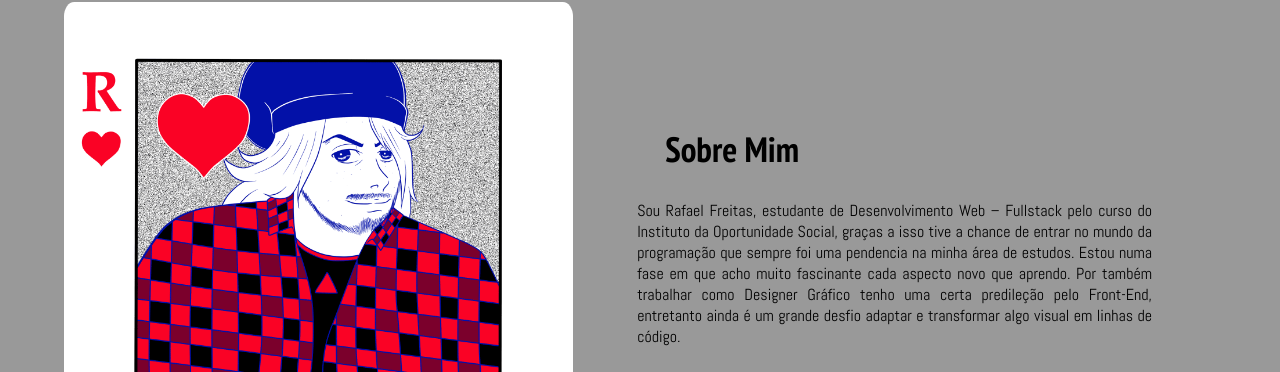
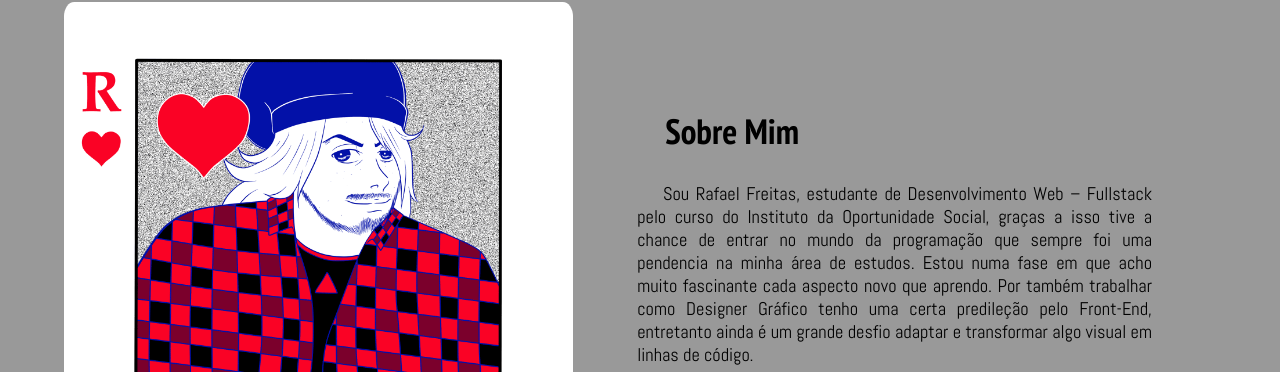
Before and after one commit to rafaelcroco35/portfolio_completo, a plain HTML site: page index.html in a window 1280 px wide. Shown: the part 862-1234 px from the top of the page. Drawn offline with nearby package versions, Linux system fonts and the light colour scheme.

Commit message:
Update style.css

```diff
--- a/style.css
+++ b/style.css
@@ -108,6 +108,9 @@ main p{
 }
 .texto p{
     font-family: Abel;
+     text-indent: 5%;
+    font-size: 115%;
+    font-weight: 500;
 }
 .skills{
     display: flex;
```
